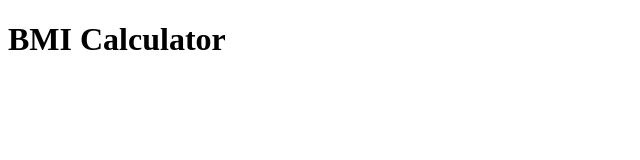
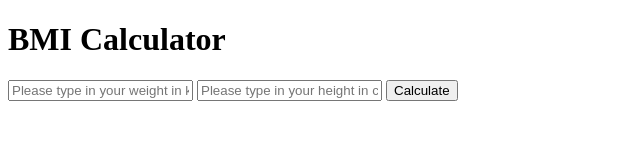
Before and after one commit to hmvitous/bmi_calculator, a website: page src/index.html in a window 1280 px wide. Shown: the whole page, without its empty margins (0-640 px from the left). Drawn offline with Linux system fonts and the light colour scheme.

Commit message:
Adding calculate button and two inputs for weight and height

```diff
--- a/src/index.html
+++ b/src/index.html
@@ -8,6 +8,9 @@
 </head>
 <body>
     <h1>BMI Calculator</h1>
+    <input type="text" id="weight" placeholder="Please type in your weight in kg.">
+    <input type="text" id="height" placeholder="Please type in your height in cm.">
+    <button id="Calculate">Calculate</button>
 
 </body>
 </html>
```
Also changed, not shown: cypress/integration/userCanCheckTheirBmi.feature.js (+3 -0 lines).
